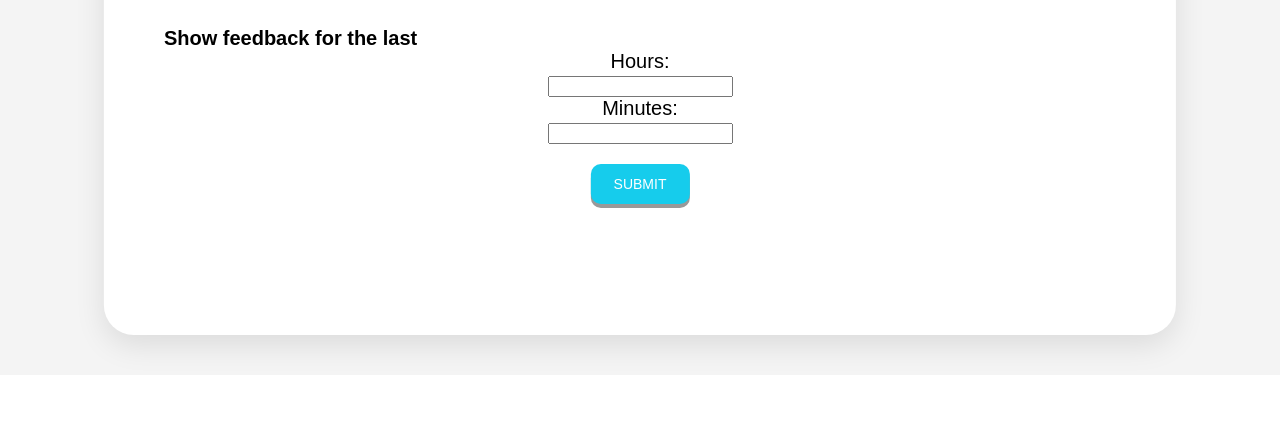
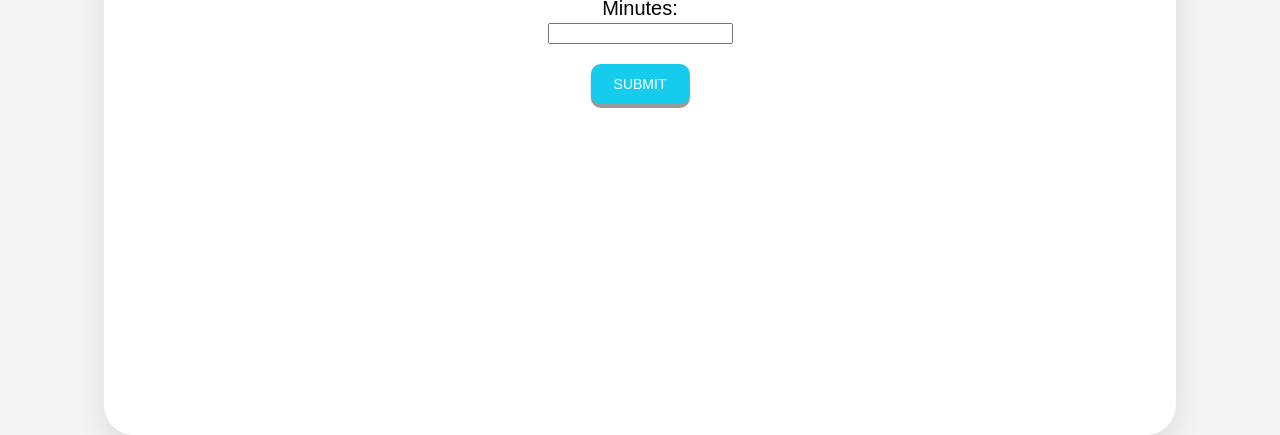
Before and after one commit to Davydzz/Software-Cw, a Flask app: page /chart/1 in a window 1280 px wide. Shown: the part 425-860 px from the top of the page. Before the commit the page ends 791 px from the top, so only its background shows below. Run offline with Flask 2, Linux system fonts and the light colour scheme; data that the repository does not hold is empty; parts of the project's set-up code (start-up, migrations or seed data) failed here and were passed over; some libraries are stand-ins or nearby versions.

Commit message:
Update chart.html

```diff
--- a/templates/chart.html
+++ b/templates/chart.html
@@ -20,7 +20,7 @@
 
   <body>
 
-    <div class="box header"><h2>Feedback System</h2></div>
+    <!-- <div class="box header"><h2>Feedback System</h2></div> -->
 
     <script
       src="https://unpkg.com/react@17/umd/react.development.js"
@@ -33,7 +33,7 @@
 
 
        <!-- Pie charts displayed here -->
-    <div class="screenbox" style="height: 600px;">
+    <div class="screenbox" style="height: 100%;">
 
               <h3 style="text-align: center;">
               <lord-icon
```
